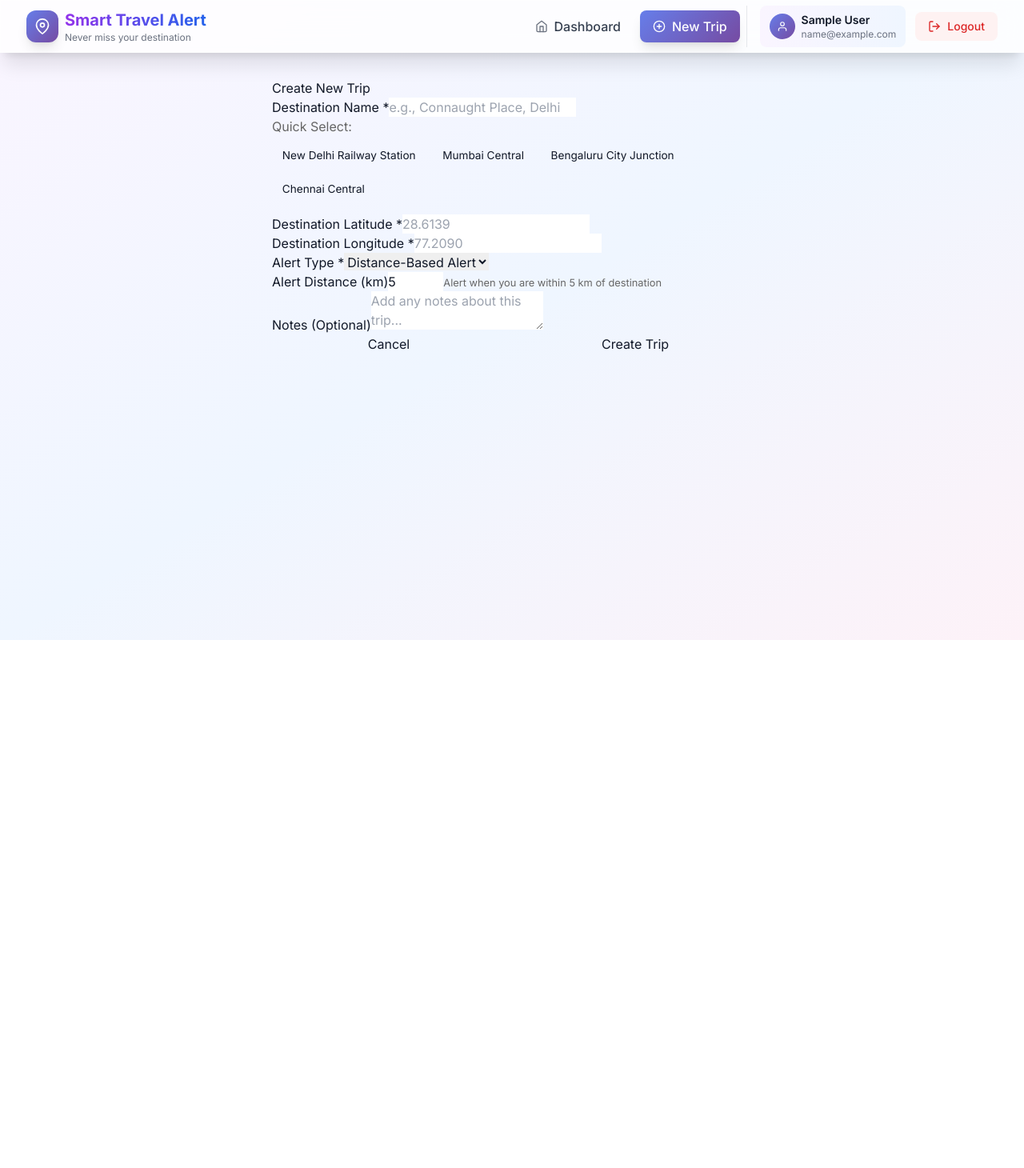
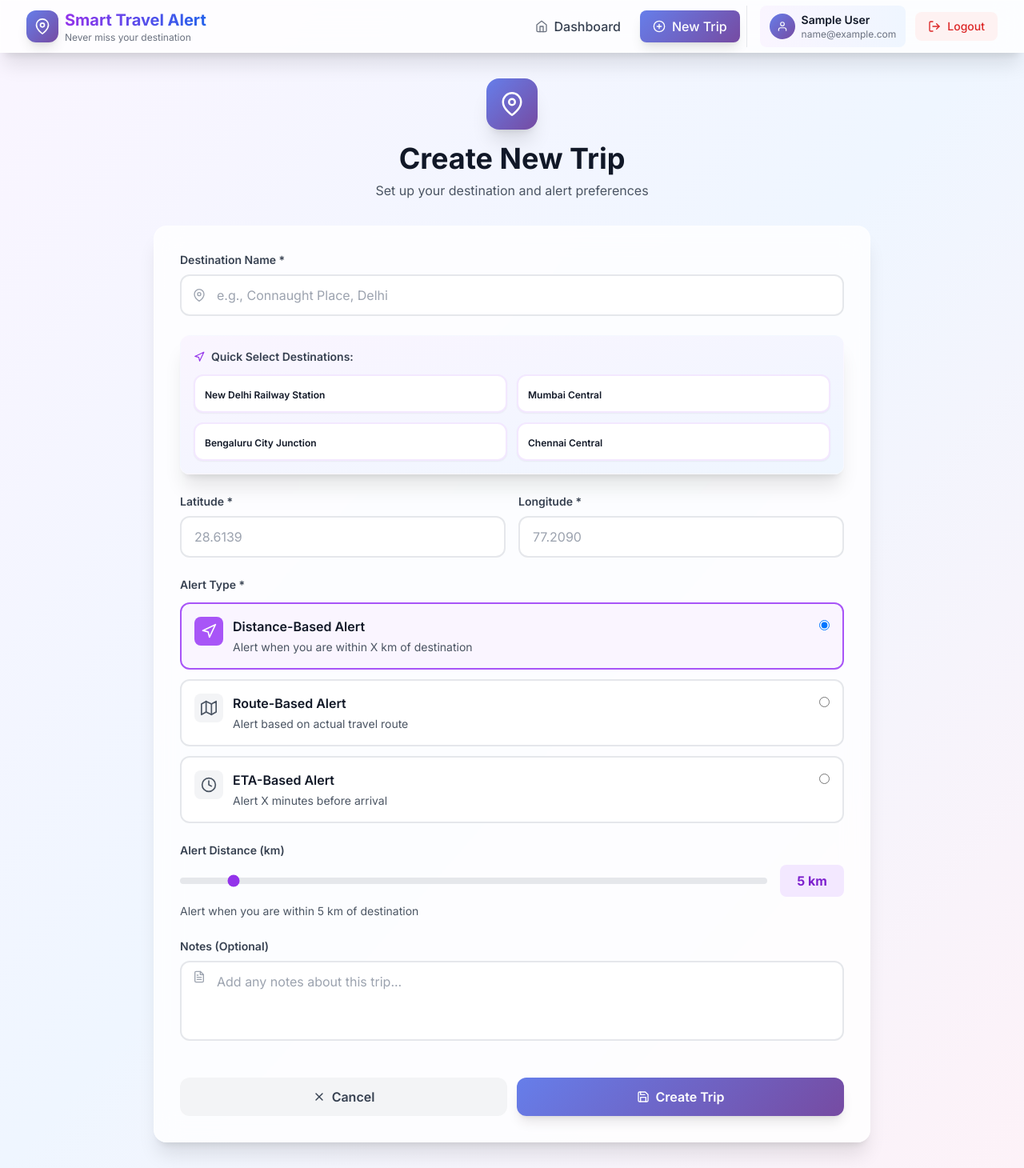
Before and after one commit to anamikalodhi01/ArriveX, a React (Vite) app in the folder frontend/: page /create-trip in a window 1280 px wide. Shown: the whole page at 80% size. Before the commit the page ends 800 px from the top, so only its background shows below. Built offline with nearby package versions, Linux system fonts and the light colour scheme; no server answers; sample sign-in values are in the browser's storage; the HTML template or start-up script is replaced by a standard one.

Commit message:
feat: redesign trip creation page with interactive UI

```diff
--- a/frontend/src/components/Trip/CreateTrip.jsx
+++ b/frontend/src/components/Trip/CreateTrip.jsx
@@ -1,5 +1,11 @@
 import { useState, useEffect } from 'react';
 import { useNavigate } from 'react-router-dom';
+import { motion } from 'framer-motion';
+import {
+  FiMapPin, FiNavigation, FiSave, FiX, FiClock,
+  FiMap, FiFileText, FiAlertCircle
+} from 'react-icons/fi';
+import toast from 'react-hot-toast';
 import api from '../../services/api';
 import geolocationService from '../../services/geolocation';
 
@@ -14,8 +20,8 @@ const CreateTrip = () => {
     notes: ''
   });
   const [loading, setLoading] = useState(false);
-  const [error, setError] = useState('');
   const [currentLocation, setCurrentLocation] = useState(null);
+  const [loadingLocation, setLoadingLocation] = useState(false);
 
   const navigate = useNavigate();
 
@@ -24,11 +30,16 @@ const CreateTrip = () => {
   }, []);
 
   const getCurrentLocation = async () => {
+    setLoadingLocation(true);
     try {
       const position = await geolocationService.getCurrentPosition();
       setCurrentLocation(position);
+      toast.success('Location detected! ');
     } catch (error) {
       console.error('Error getting location:', error);
+      toast.error('Could not get your location');
+    } finally {
+      setLoadingLocation(false);
     }
   };
 
@@ -46,15 +57,16 @@ const CreateTrip = () => {
         destinationLat: currentLocation.latitude,
         destinationLng: currentLocation.longitude
       });
+      toast.success('Current location set as destination');
     }
   };
 
   // Sample destinations for quick selection
   const sampleDestinations = [
-    { name: 'New Delhi Railway Station', lat: 28.6428, lng: 77.2197 },
-    { name: 'Mumbai Central', lat: 18.9681, lng: 72.8196 },
-    { name: 'Bengaluru City Junction', lat: 12.9776, lng: 77.5718 },
-    { name: 'Chennai Central', lat: 13.0827, lng: 80.2751 }
+    { name: 'New Delhi Railway Station', lat: 28.6428, lng: 77.2197},
+    { name: 'Mumbai Central', lat: 18.9681, lng: 72.8196},
+    { name: 'Bengaluru City Junction', lat: 12.9776, lng: 77.5718},
+    { name: 'Chennai Central', lat: 13.0827, lng: 80.2751}
   ];
 
   const selectSampleDestination = (dest) => {
@@ -64,14 +76,35 @@ const CreateTrip = () => {
       destinationLat: dest.lat,
       destinationLng: dest.lng
     });
+    toast.success(`Selected ${dest.name} ${dest.emoji}`);
   };
+
+  const alertTypes = [
+    {
+      value: 'distance',
+      icon: FiNavigation,
+      label: 'Distance-Based Alert',
+      description: 'Alert when you are within X km of destination'
+    },
+    {
+      value: 'route',
+      icon: FiMap,
+      label: 'Route-Based Alert',
+      description: 'Alert based on actual travel route'
+    },
+    {
+      value: 'eta',
+      icon: FiClock,
+      label: 'ETA-Based Alert',
+      description: 'Alert X minutes before arrival'
+    }
+  ];
 
   const handleSubmit = async (e) => {
     e.preventDefault();
-    setError('');
 
     if (!formData.destinationName || !formData.destinationLat || !formData.destinationLng) {
-      setError('Please provide complete destination details');
+      toast.error('Please provide complete destination details');
       return;
     }
 
@@ -95,163 +128,295 @@ const CreateTrip = () => {
       };
 
       const response = await api.post('/trips', tripData);
+      toast.success('Trip created successfully! ');
       navigate(`/trip/${response.data._id}`);
     } catch (error) {
-      setError(error.response?.data?.message || 'Failed to create trip');
+      toast.error(error.response?.data?.message || 'Failed to create trip');
     } finally {
       setLoading(false);
     }
   };
 
   return (
-    <div className="container">
-      <div className="auth-card" style={{ maxWidth: '600px', margin: '2rem auto' }}>
-        <h2>Create New Trip</h2>
-        {error && <div className="error-message">{error}</div>}
+    <div className="min-h-screen py-8 px-4 sm:px-6 lg:px-8">
+      <div className="max-w-4xl mx-auto">
+        {/* Header */}
+        <motion.div
+          initial={{ opacity: 0, y: -20 }}
+          animate={{ opacity: 1, y: 0 }}
+          className="text-center mb-8"
+        >
+          <div className="inline-flex items-center justify-center w-16 h-16 bg-gradient-primary rounded-2xl shadow-xl mb-4">
+            <FiMapPin className="text-white text-3xl" />
+          </div>
+          <h1 className="text-4xl font-bold text-gray-900 mb-2">
+            Create New Trip
+          </h1>
+          <p className="text-gray-600">Set up your destination and alert preferences</p>
+        </motion.div>
 
-        <form onSubmit={handleSubmit}>
-          <div className="form-group">
-            <label>Destination Name *</label>
+        <motion.div
+          initial={{ opacity: 0, y: 20 }}
+          animate={{ opacity: 1, y: 0 }}
+          transition={{ delay: 0.1 }}
+        >
+          <form onSubmit={handleSubmit} className="glass-card rounded-2xl p-8 shadow-xl space-y-6">
+            {/* Destination Name */}
+            <div>
+              <label className="block text-sm font-semibold text-gray-700 mb-2">
+                Destination Name *
+              </label>
+              <div className="relative">
+                <div className="absolute inset-y-0 left-0 pl-4 flex items-center pointer-events-none">
+                  <FiMapPin className="text-gray-400" />
+                </div>
                 <input
                   type="text"
                   name="destinationName"
                   value={formData.destinationName}
                   onChange={handleChange}
+                  required
+                  className="w-full pl-11 pr-4 py-3 border-2 border-gray-200 rounded-xl focus:ring-4 focus:ring-purple-100 focus:border-purple-500 transition-all outline-none"
                   placeholder="e.g., Connaught Place, Delhi"
-              required
                 />
               </div>
+            </div>
 
-          <div style={{ marginBottom: '1rem' }}>
-            <p style={{ marginBottom: '0.5rem', color: '#666' }}>Quick Select:</p>
-            <div style={{ display: 'flex', gap: '0.5rem', flexWrap: 'wrap' }}>
+            {/* Quick Select Destinations */}
+            <div className="glass-card rounded-xl p-4 bg-gradient-to-br from-purple-50 to-blue-50">
+              <p className="text-sm font-semibold text-gray-700 mb-3 flex items-center space-x-2">
+                <FiNavigation className="text-purple-600" />
+                <span>Quick Select Destinations:</span>
+              </p>
+              <div className="grid grid-cols-2 gap-3">
                 {sampleDestinations.map((dest, idx) => (
-                <button
+                  <motion.button
                     key={idx}
+                    whileHover={{ scale: 1.05 }}
+                    whileTap={{ scale: 0.95 }}
                     type="button"
-                  className="btn btn-secondary"
-                  style={{ fontSize: '0.85rem', padding: '0.4rem 0.8rem' }}
                     onClick={() => selectSampleDestination(dest)}
+                    className="p-3 bg-white rounded-xl border-2 border-purple-100 hover:border-purple-300 transition-all text-left shadow-sm"
                   >
+                    <div className="text-xl mb-1">{dest.emoji}</div>
+                    <div className="text-xs font-semibold text-gray-900 line-clamp-2">
                       {dest.name}
-                </button>
+                    </div>
+                  </motion.button>
                 ))}
               </div>
             </div>
 
-          <div className="form-group">
-            <label>Destination Latitude *</label>
+            {/* Coordinates */}
+            <div className="grid grid-cols-2 gap-4">
+              <div>
+                <label className="block text-sm font-semibold text-gray-700 mb-2">
+                  Latitude *
+                </label>
                 <input
                   type="number"
                   step="any"
                   name="destinationLat"
                   value={formData.destinationLat}
                   onChange={handleChange}
+                  required
+                  className="w-full px-4 py-3 border-2 border-gray-200 rounded-xl focus:ring-4 focus:ring-purple-100 focus:border-purple-500 transition-all outline-none"
                   placeholder="28.6139"
-              required
                 />
               </div>
-
-          <div className="form-group">
-            <label>Destination Longitude *</label>
+              <div>
+                <label className="block text-sm font-semibold text-gray-700 mb-2">
+                  Longitude *
+                </label>
                 <input
                   type="number"
                   step="any"
                   name="destinationLng"
                   value={formData.destinationLng}
                   onChange={handleChange}
+                  required
+                  className="w-full px-4 py-3 border-2 border-gray-200 rounded-xl focus:ring-4 focus:ring-purple-100 focus:border-purple-500 transition-all outline-none"
                   placeholder="77.2090"
-              required
                 />
-            {currentLocation && (
-              <button
-                type="button"
-                className="btn btn-secondary"
-                style={{ marginTop: '0.5rem', width: '100%' }}
-                onClick={useCurrentLocation}
-              >
-                Use Current Location
-              </button>
-            )}
+              </div>
             </div>
 
-          <div className="form-group">
-            <label>Alert Type *</label>
-            <select
+            {currentLocation && (
+              <motion.button
+                whileHover={{ scale: 1.02 }}
+                whileTap={{ scale: 0.98 }}
+                type="button"
+                onClick={useCurrentLocation}
+                className="w-full bg-gradient-to-r from-blue-500 to-blue-600 text-white py-3 rounded-xl font-medium shadow-md hover:shadow-lg transition-all flex items-center justify-center space-x-2"
+              >
+                <FiNavigation />
+                <span>Use My Current Location</span>
+              </motion.button>
+            )}
+
+            {/* Alert Type Selection */}
+            <div>
+              <label className="block text-sm font-semibold text-gray-700 mb-3">
+                Alert Type *
+              </label>
+              <div className="space-y-3">
+                {alertTypes.map((type) => {
+                  const Icon = type.icon;
+                  return (
+                    <motion.div
+                      key={type.value}
+                      whileHover={{ scale: 1.02 }}
+                      className={`p-4 rounded-xl border-2 cursor-pointer transition-all ${
+                        formData.alertType === type.value
+                          ? 'border-purple-500 bg-purple-50'
+                          : 'border-gray-200 bg-white hover:border-purple-200'
+                      }`}
+                      onClick={() => setFormData({ ...formData, alertType: type.value })}
+                    >
+                      <div className="flex items-start space-x-3">
+                        <div className={`p-2 rounded-lg ${
+                          formData.alertType === type.value
+                            ? 'bg-purple-500 text-white'
+                            : 'bg-gray-100 text-gray-600'
+                        }`}>
+                          <Icon size={20} />
+                        </div>
+                        <div className="flex-1">
+                          <div className="flex items-center space-x-2 mb-1">
+                            <span className="font-semibold text-gray-900">{type.label}</span>
+                            <span className="text-lg">{type.emoji}</span>
+                          </div>
+                          <p className="text-sm text-gray-600">{type.description}</p>
+                        </div>
+                        <input
+                          type="radio"
                           name="alertType"
-              value={formData.alertType}
+                          value={type.value}
+                          checked={formData.alertType === type.value}
                           onChange={handleChange}
-              required
-            >
-              <option value="distance">Distance-Based Alert</option>
-              <option value="route">Route-Based Alert</option>
-              <option value="eta">ETA-Based Alert</option>
-            </select>
+                          className="mt-1"
+                        />
+                      </div>
+                    </motion.div>
+                  );
+                })}
+              </div>
             </div>
 
+            {/* Alert Configuration */}
             {(formData.alertType === 'distance' || formData.alertType === 'route') && (
-            <div className="form-group">
-              <label>Alert Distance (km)</label>
+              <motion.div
+                initial={{ opacity: 0, height: 0 }}
+                animate={{ opacity: 1, height: 'auto' }}
+                exit={{ opacity: 0, height: 0 }}
+              >
+                <label className="block text-sm font-semibold text-gray-700 mb-2">
+                  Alert Distance (km)
+                </label>
+                <div className="flex items-center space-x-4">
                   <input
-                type="number"
+                    type="range"
                     name="distanceKm"
                     value={formData.distanceKm}
                     onChange={handleChange}
                     min="1"
                     max="50"
+                    className="flex-1 h-2 bg-gray-200 rounded-lg appearance-none cursor-pointer accent-purple-600"
                   />
-              <small style={{ color: '#666' }}>
+                  <span className="px-4 py-2 bg-purple-100 text-purple-700 rounded-lg font-bold min-w-[80px] text-center">
+                    {formData.distanceKm} km
+                  </span>
+                </div>
+                <p className="text-sm text-gray-600 mt-2">
                   Alert when you are within {formData.distanceKm} km of destination
-              </small>
-            </div>
+                </p>
+              </motion.div>
             )}
 
             {formData.alertType === 'eta' && (
-            <div className="form-group">
-              <label>Alert Before (minutes)</label>
+              <motion.div
+                initial={{ opacity: 0, height: 0 }}
+                animate={{ opacity: 1, height: 'auto' }}
+                exit={{ opacity: 0, height: 0 }}
+              >
+                <label className="block text-sm font-semibold text-gray-700 mb-2">
+                  Alert Before (minutes)
+                </label>
+                <div className="flex items-center space-x-4">
                   <input
-                type="number"
+                    type="range"
                     name="minutesBefore"
                     value={formData.minutesBefore}
                     onChange={handleChange}
                     min="1"
                     max="60"
+                    className="flex-1 h-2 bg-gray-200 rounded-lg appearance-none cursor-pointer accent-purple-600"
                   />
-              <small style={{ color: '#666' }}>
+                  <span className="px-4 py-2 bg-purple-100 text-purple-700 rounded-lg font-bold min-w-[80px] text-center">
+                    {formData.minutesBefore} min
+                  </span>
+                </div>
+                <p className="text-sm text-gray-600 mt-2">
                   Alert {formData.minutesBefore} minutes before arrival
-              </small>
-            </div>
+                </p>
+              </motion.div>
             )}
 
-          <div className="form-group">
-            <label>Notes (Optional)</label>
+            {/* Notes */}
+            <div>
+              <label className="block text-sm font-semibold text-gray-700 mb-2">
+                Notes (Optional)
+              </label>
+              <div className="relative">
+                <div className="absolute top-3 left-4 pointer-events-none">
+                  <FiFileText className="text-gray-400" />
+                </div>
                 <textarea
                   name="notes"
                   value={formData.notes}
                   onChange={handleChange}
+                  rows="3"
+                  className="w-full pl-11 pr-4 py-3 border-2 border-gray-200 rounded-xl focus:ring-4 focus:ring-purple-100 focus:border-purple-500 transition-all outline-none resize-none"
                   placeholder="Add any notes about this trip..."
                 />
               </div>
+            </div>
 
-          <div style={{ display: 'flex', gap: '1rem' }}>
-            <button
+            {/* Action Buttons */}
+            <div className="flex gap-3 pt-4">
+              <motion.button
+                whileHover={{ scale: 1.02 }}
+                whileTap={{ scale: 0.98 }}
                 type="button"
-              className="btn btn-secondary"
                 onClick={() => navigate('/')}
-              style={{ flex: 1 }}
+                className="flex-1 bg-gray-100 text-gray-700 py-3 rounded-xl font-semibold hover:bg-gray-200 transition-all flex items-center justify-center space-x-2"
               >
-              Cancel
-            </button>
-            <button
+                <FiX />
+                <span>Cancel</span>
+              </motion.button>
+              <motion.button
+                whileHover={{ scale: 1.02 }}
+                whileTap={{ scale: 0.98 }}
                 type="submit"
-              className="btn btn-primary"
                 disabled={loading}
-              style={{ flex: 1 }}
+                className="flex-1 bg-gradient-primary text-white py-3 rounded-xl font-semibold shadow-lg hover:shadow-xl transition-all disabled:opacity-50 disabled:cursor-not-allowed flex items-center justify-center space-x-2"
               >
-              {loading ? 'Creating...' : 'Create Trip'}
-            </button>
+                {loading ? (
+                  <motion.div
+                    animate={{ rotate: 360 }}
+                    transition={{ duration: 1, repeat: Infinity, ease: 'linear' }}
+                    className="w-5 h-5 border-2 border-white border-t-transparent rounded-full"
+                  />
+                ) : (
+                  <>
+                    <FiSave />
+                    <span>Create Trip</span>
+                  </>
+                )}
+              </motion.button>
             </div>
           </form>
+        </motion.div>
       </div>
     </div>
   );
```
Lines whose indentation alone changed are shown as unchanged.
